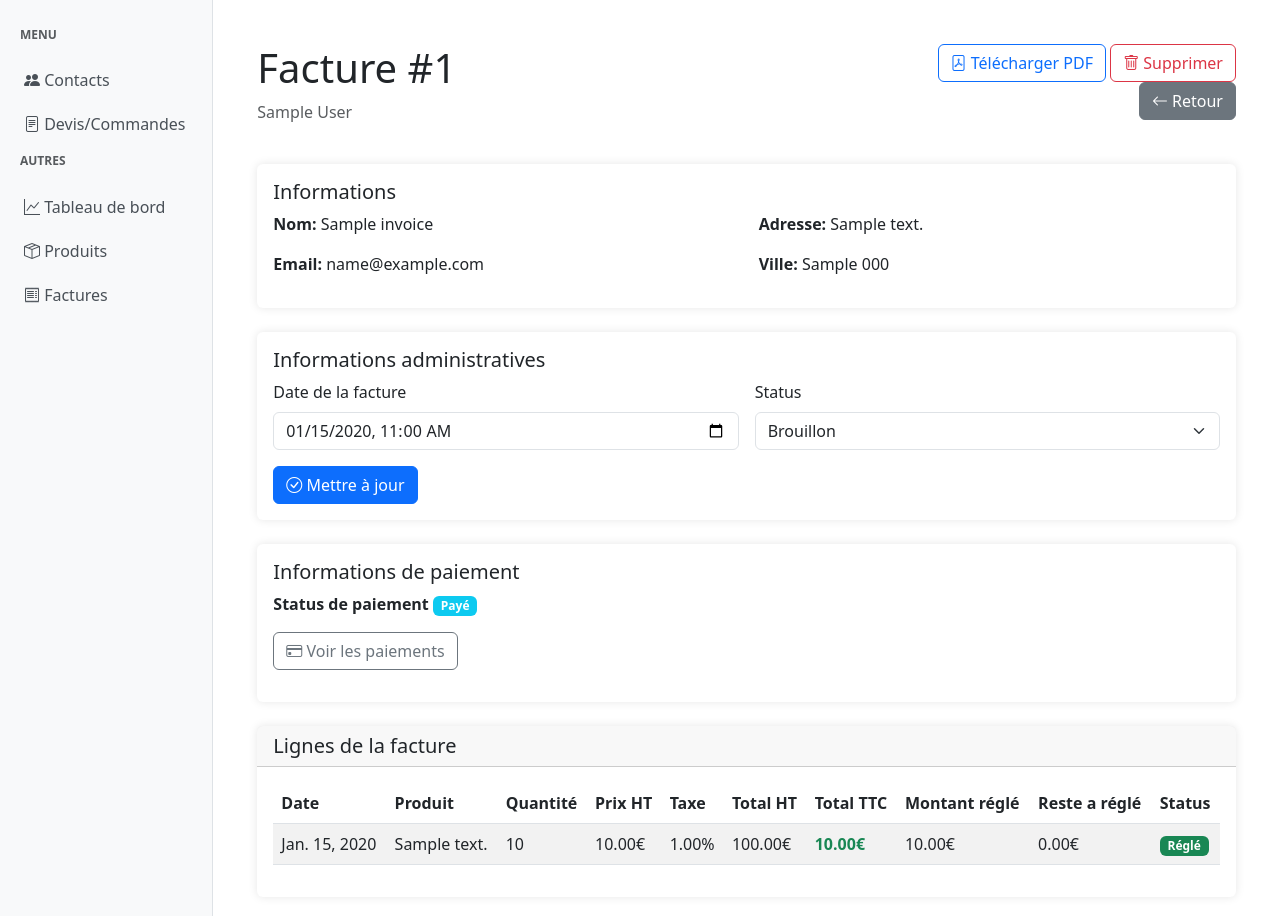
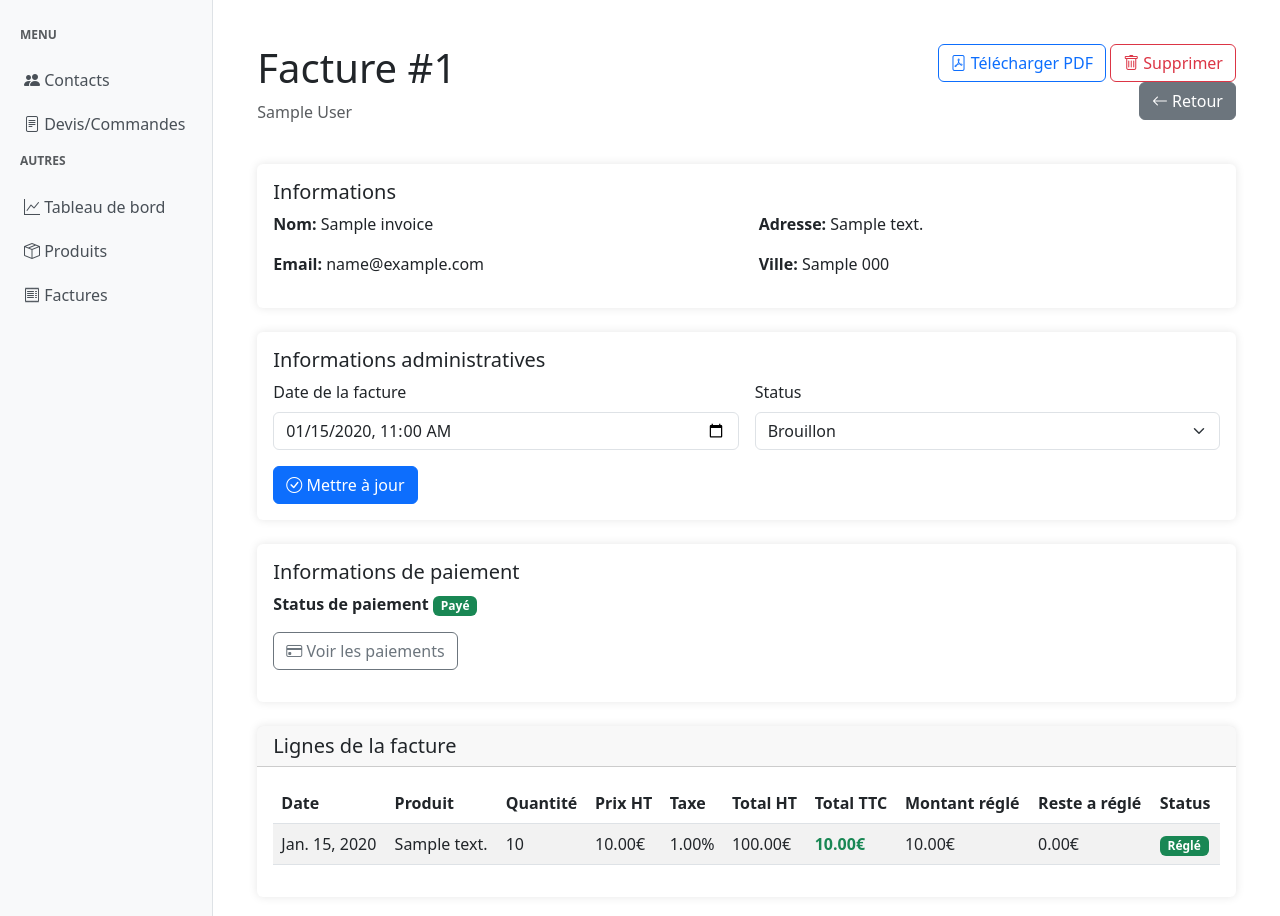
Before and after one commit to ben-dev5/gestionCommercial, a Django app: page /invoicing/1/ in a window 1280 px wide. Shown: the top 916 px of the page. Run offline with Django 5.2, Linux system fonts and the light colour scheme; tables that the repository leaves empty hold one stand-in row (values such as "Sample post").

Commit message:
Gestion paiement partiel sur invoice infos paiements

```diff
--- a/invoicing/templates/invoicing/invoice_detail.html
+++ b/invoicing/templates/invoicing/invoice_detail.html
@@ -71,20 +71,21 @@
         <div class="card-body">
             <h5 class="card-title">Informations de paiement</h5>
             <div class="mb-3">
-                <!-- pas obligatoire de passer par la  -->
+                <!-- Correction avec status partiellement payé  -->
                 <strong>Status de paiement</strong>
-                {% with statuses=invoice.state_payment %}
-                {% if 'Payé' in statuses %}
-                    <span class="badge bg-warning">Payé</span>
-                {% elif 'En cours' or 'En attente' in statuses %}
-                    <span class="badge bg-info">Payé</span>
-                    {% if 'Payé' in statuses %}
-                    <span class="badge bg-success">Partiellement Payé</span>
-                    { % else %}
-                    <span class="badge bg-secondary">Aucun paiement</span>
-                    {% endif %}
+                {% if lines %}
+                    {% with first_line=lines.0 %}
+                        {% if first_line.amount_remaining <= 0 %}
+                            <span class="badge bg-success">Payé</span>
+                        {% else %}
+                            {% if first_line.amount_paid > 0 %}
+                                <span class="badge bg-secondary">Partiellement Payé</span>
+                            {% elif first_line.amount_remaining > 0 %}
+                                <span class="badge bg-warning">Aucun paiement</span>
+                            {% endif %}
+                        {% endif %}
+                    {% endwith %}
                 {% endif %}
-                {% endwith %}
             </div>
             <a href="{% url 'payment:payment' %}?invoice_id={{ invoice.invoice_id }}" class="btn btn-outline-secondary mb-3">
                 <i class="bi bi-credit-card"></i> Voir les paiements
@@ -131,9 +132,9 @@
                                         <span class="badge bg-success">Réglé</span>
                                     {% else %}
                                         {% if line.amount_paid > 0 %}
-                                        <span class="badge bg-warning">Partiellement réglé</span>
+                                        <span class="badge bg-secondary">Partiellement réglé</span>
                                         {% elif line.amount_remaining > 0  %}
-                                        <span class="badge bg-info">Non réglé</span>
+                                        <span class="badge bg-warning">Non réglé</span>
                                         {% endif %}
                                     {% endif %}
                                 </td>
```
